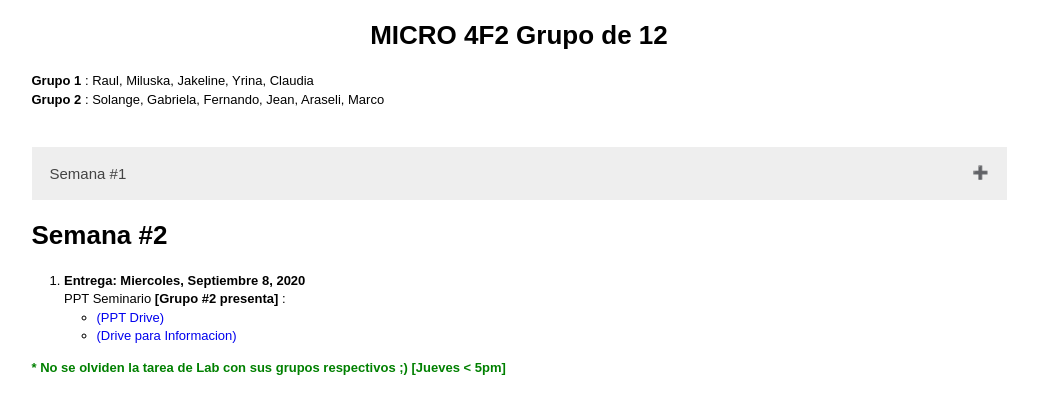
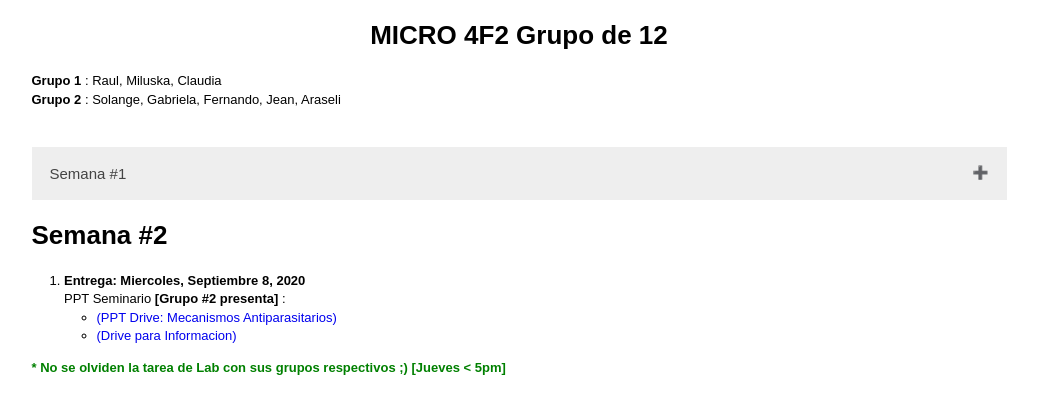
Before and after one commit to neyra77/micro, a plain HTML site: page index.html in a window 1280 px wide. Shown: the whole page, without its empty margins (121-1159 px from the left). Drawn offline with Linux system fonts and the light colour scheme.

Commit message:
fixed up team members

```diff
--- a/index.html
+++ b/index.html
@@ -11,8 +11,8 @@
         <body>
 		<center> <h1> MICRO 4F2 Grupo de 12 </h1> </center>
 		<div class="groupinfo">
-			<b> Grupo 1 </b>: Raul, Miluska, Jakeline, Yrina, Claudia </br>
-			<b> Grupo 2 </b>: Solange, Gabriela, Fernando, Jean, Araseli, Marco
+			<b> Grupo 1 </b>: Raul, Miluska, Claudia </br>
+			<b> Grupo 2 </b>: Solange, Gabriela, Fernando, Jean, Araseli
 		</div>
 
 		<div class="maincontent">
@@ -69,13 +69,13 @@
 						<ul>
 							<li>
 								<a target="_blank" rel="noopener noreferrer"
-                        					href="https://docs.google.com/presentation/d/1eWk_EFMCXx_oO7KadhTQrsXNRUgOUNGM3pPW4CZO0ns/edit?usp=sharing">
-									(PPT Drive)
+                        					href="https://docs.google.com/presentation/d/1GE5BL0AXdEWnPRC1vP5OjIJa9bbQnhwGeyPQPykC6Fg/edit?usp=sharing">
+									(PPT Drive: Mecanismos Antiparasitarios)
 								</a></br>
 							</li>
 							<li>
 								<a target="_blank" rel="noopener noreferrer"
-                        					href="https://docs.google.com/document/d/1VY0VKz5PSv4f6zqzxKamgVoa49Z-U6PN122V5van9RM/edit?usp=sharing">
+                        					href="https://docs.google.com/document/d/1m6ASYuGhS7dDH0cLyBh6AVf28-fsnTCcQa8Pj6vTBQM/edit?usp=sharing">
 									(Drive para Informacion)
 								</a></br>
 							</li>
```
Also changed, not shown: 1 other file.
